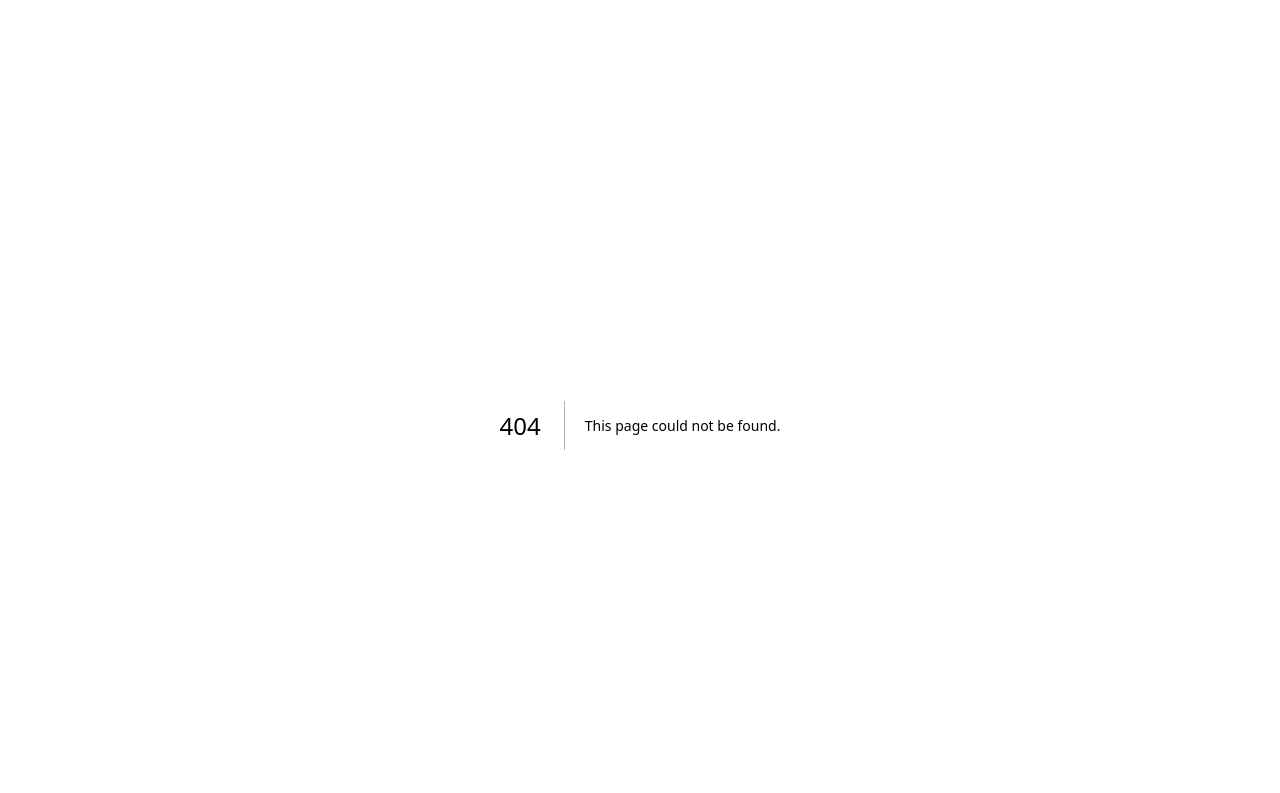
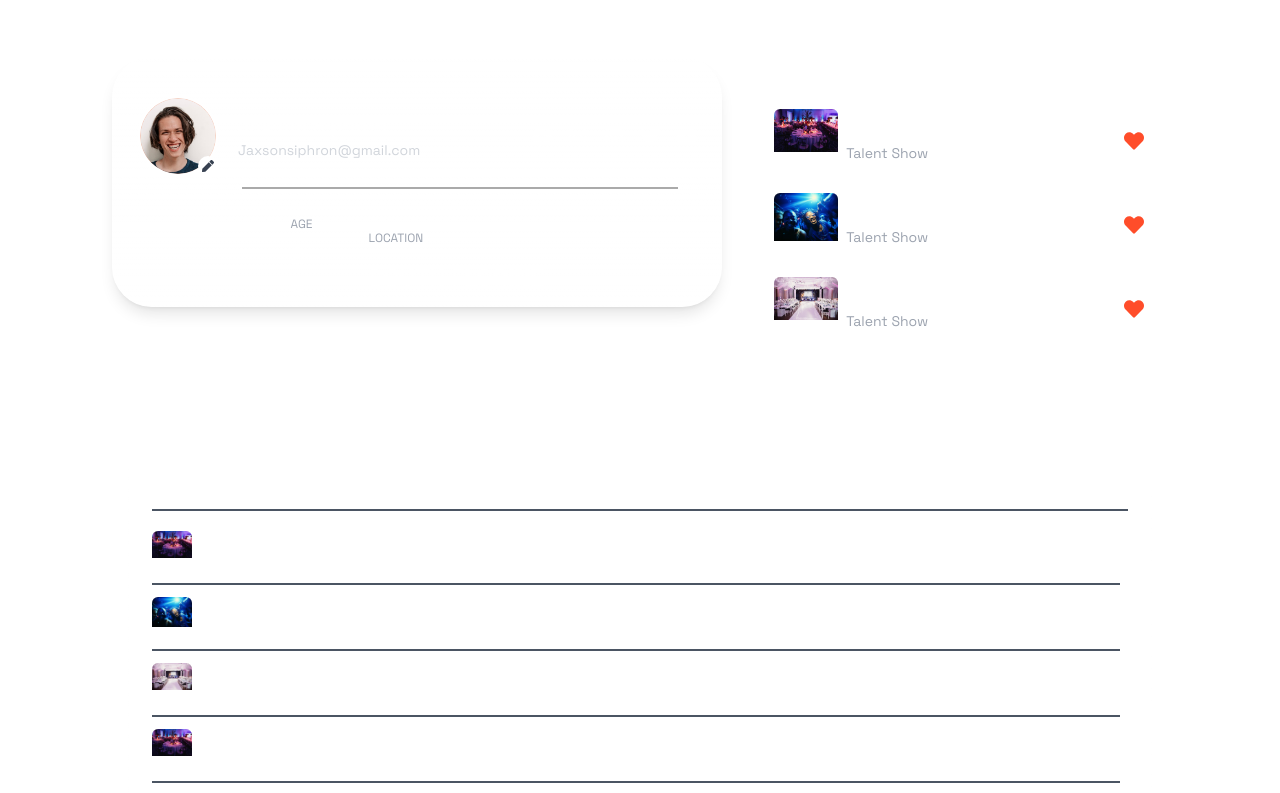
Before and after one commit to Quiktis/quiktis-frontend, a Next.js app: page /my-ticket in a window 1280 px wide. Before the commit this address had no page. Shown: the part 100-893 px from the top of the page. Built offline with nearby package versions, Linux system fonts and the light colour scheme.

Commit message:
Add files via upload

```diff
--- /dev/null
+++ b/app/my-ticket/index.tsx
@@ -0,0 +1,37 @@
+"use client";
+import ProfileHeader from "@/components/dashboard/ProfileHeader";
+import FavoriteEvents from "@/components/dashboard/FavoriteEvents";
+import PurchaseHistory from "@/components/dashboard/PurchaseHistory";
+import Notifications from "@/components/dashboard/Notifications";
+import ComingNext from "@/components/dashboard/ComingNext";
+
+export default function MyTicketsPage() {
+  return (
+    <main className="p-4 md:p-8 bg-transparent min-h-screen text-white">
+      {/* Top Section */}
+      <div className="flex flex-col md:flex-row gap-4 md:gap-8 mb-8">
+        <div className="flex-1">
+          <ProfileHeader />
+        </div>
+        <div className="flex-1">
+          <FavoriteEvents />
+        </div>
+      </div>
+
+      {/* Middle Section */}
+      <div className="flex flex-col gap-4 mb-8">
+        <div className="w-full">
+          <PurchaseHistory />
+        </div>
+        <div className="w-full">
+          <Notifications />
+        </div>
+      </div>
+
+      {/* Bottom Section */}
+      <div className="mt-[calc(2rem+env(safe-area-inset-bottom))] sm:mt-0">
+        <ComingNext />
+      </div>
+    </main>
+  );
+}
--- /dev/null
+++ b/app/my-ticket/page.tsx
@@ -0,0 +1,7 @@
+import MyTicketsPage from "./index";
+
+const Page = () => {
+  return <MyTicketsPage />;
+};
+
+export default Page;
```
